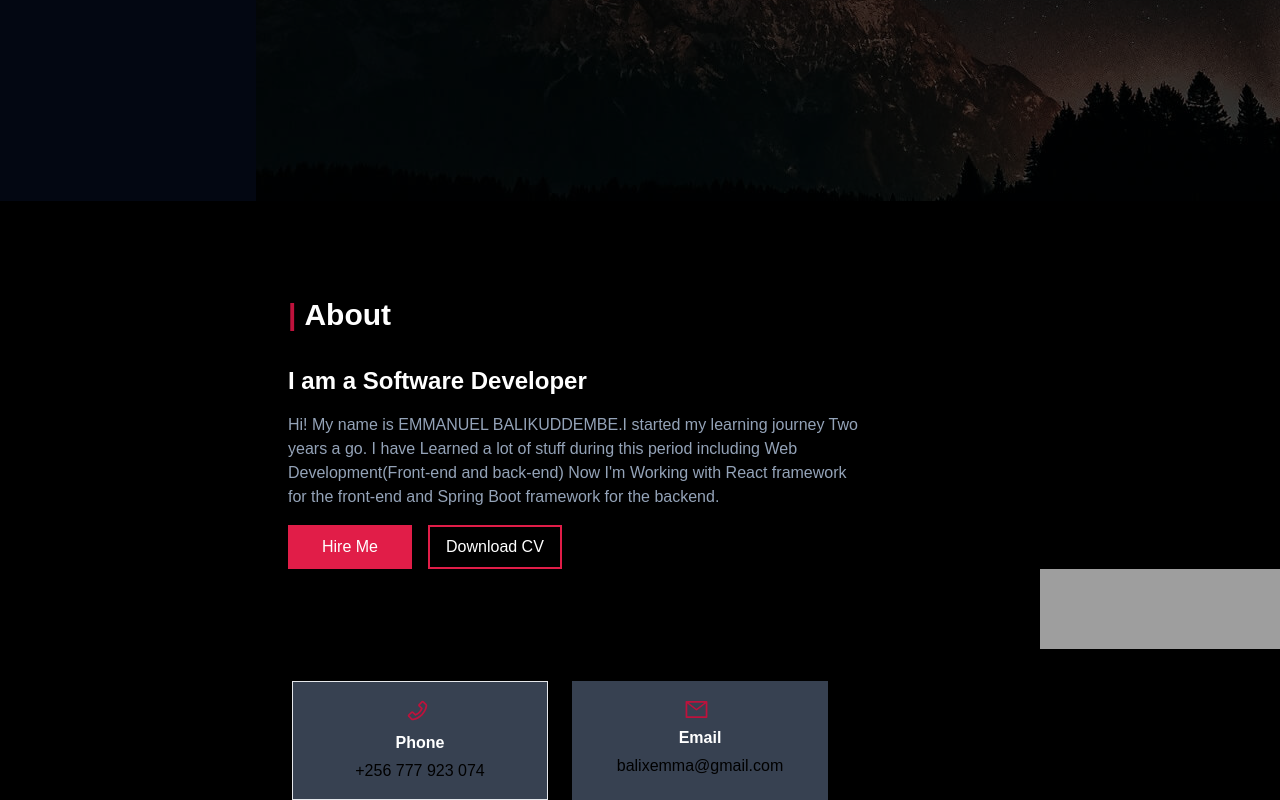
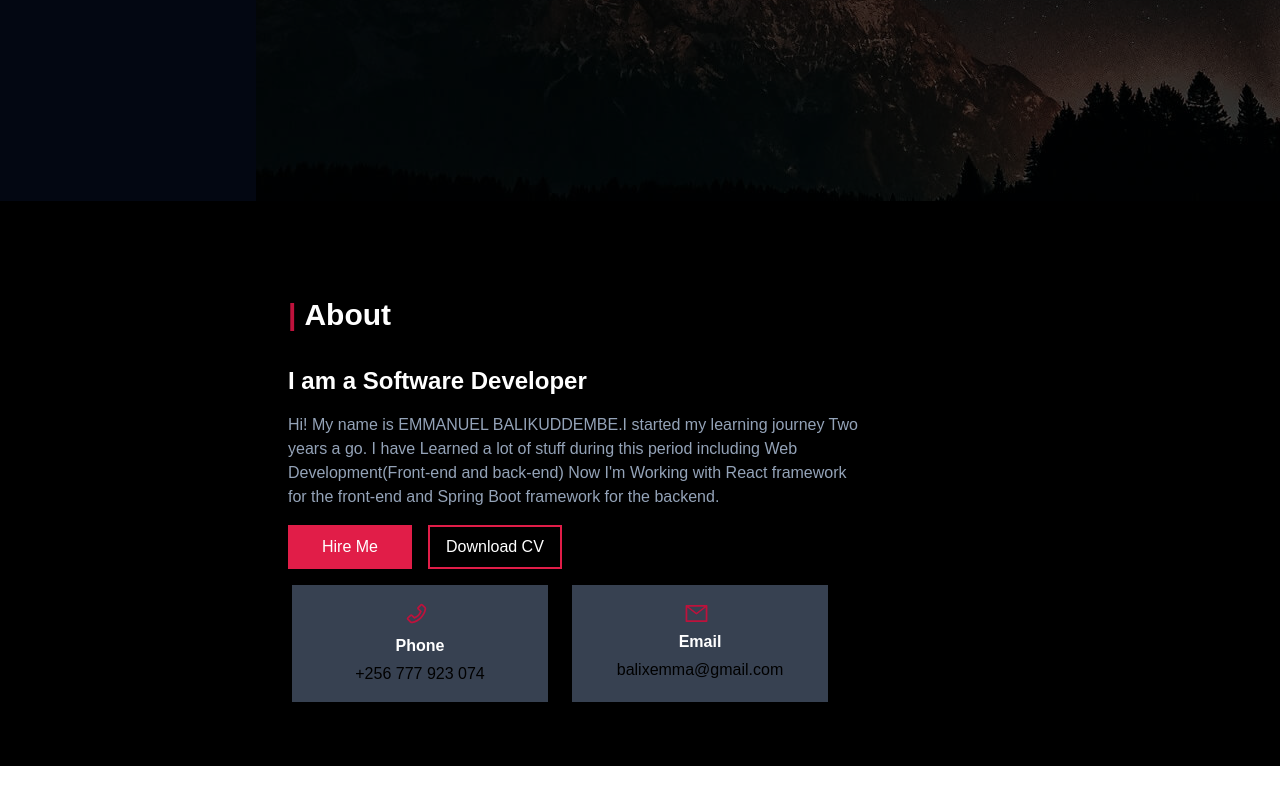
Before and after one commit to Balikuddembe/portfolio, a Next.js app: page / in a window 1280 px wide. Shown: the part 599-1399 px from the top of the page. After the commit the page ends 1365 px from the top, so only its background shows below. Built offline with nearby package versions, Linux system fonts and the light colour scheme; grey boxes are pictures that could not be loaded.

Commit message:
Style the contact cards

```diff
--- a/components/About.js
+++ b/components/About.js
@@ -4,7 +4,7 @@ import {AiOutlinePhone, AiOutlineMail, HiOutlineMail} from "react-icons/ai"
 
 const About = () => {
     return (
-        <section className=" bg-black ">
+        <section className=" bg-black">
             <div className="ml-72">
                 <div class=" text-white pt-24 flex font-semibold space-x-2">
                     <span className=" text-rose-700 text-3xl">|</span><h2 className=" text-3xl">About</h2>
@@ -29,13 +29,13 @@ const About = () => {
                     </div>
                 </div>
 
-                <div className="flex items-center justify-end">
-                    <img src="../public/banner.jpg" alt="Profile Image" className=" w-60 h-20" />
-                </div>
+                {/* <div className="flex items-center justify-end">
+                    <img src="../profile.jpg" alt="Profile Image" className=" w-60 h-80" />
+                </div> */}
 
 
             <div className=" ml-1 flex space-x-6 text-center">
-                <div className="mt-8  bg-gray-700 border w-64 py-4">
+                <div className="mt-4  bg-gray-700 w-64 py-4 mb-16 outline hover:outline-rose-700 outline-1">
                     <div className=" pl-28 font-bold pb-2">
                     <AiOutlinePhone size={25} className=" text-rose-700"/>
                     </div>
@@ -44,7 +44,7 @@ const About = () => {
                     <p>+256 777 923 074</p>
                 </div>
 
-                <div className="mt-8 bg-gray-700 w-64 py-4">
+                <div className="mt-4 bg-gray-700 w-64 py-4 mb-16 outline hover:outline-rose-700 outline-1">
                     <div className=" pl-28 pb-1">
                     <AiOutlineMail size={25} className="text-rose-700"/>
                     </div>
@@ -54,10 +54,7 @@ const About = () => {
                 </div>
             </div>
             </div>
-
-
         </section>
-
     )
 }
 
```
Also changed, not shown: profile.jpg (added).
